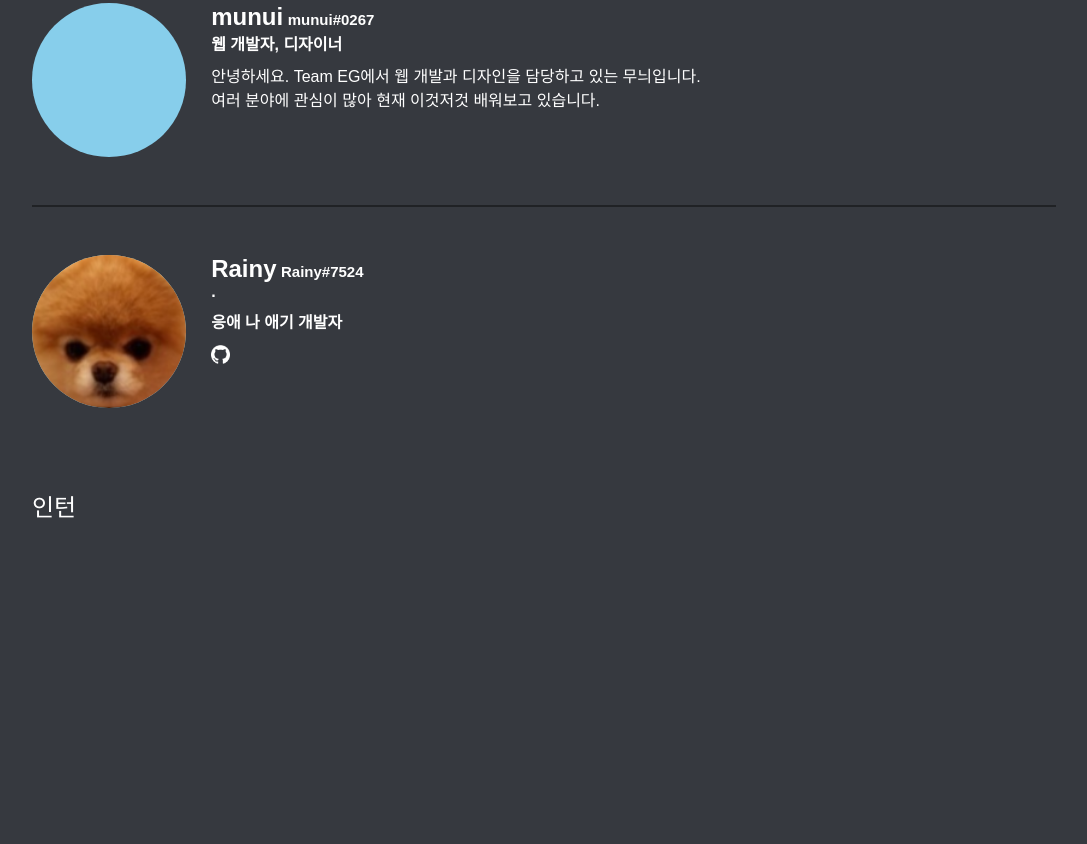
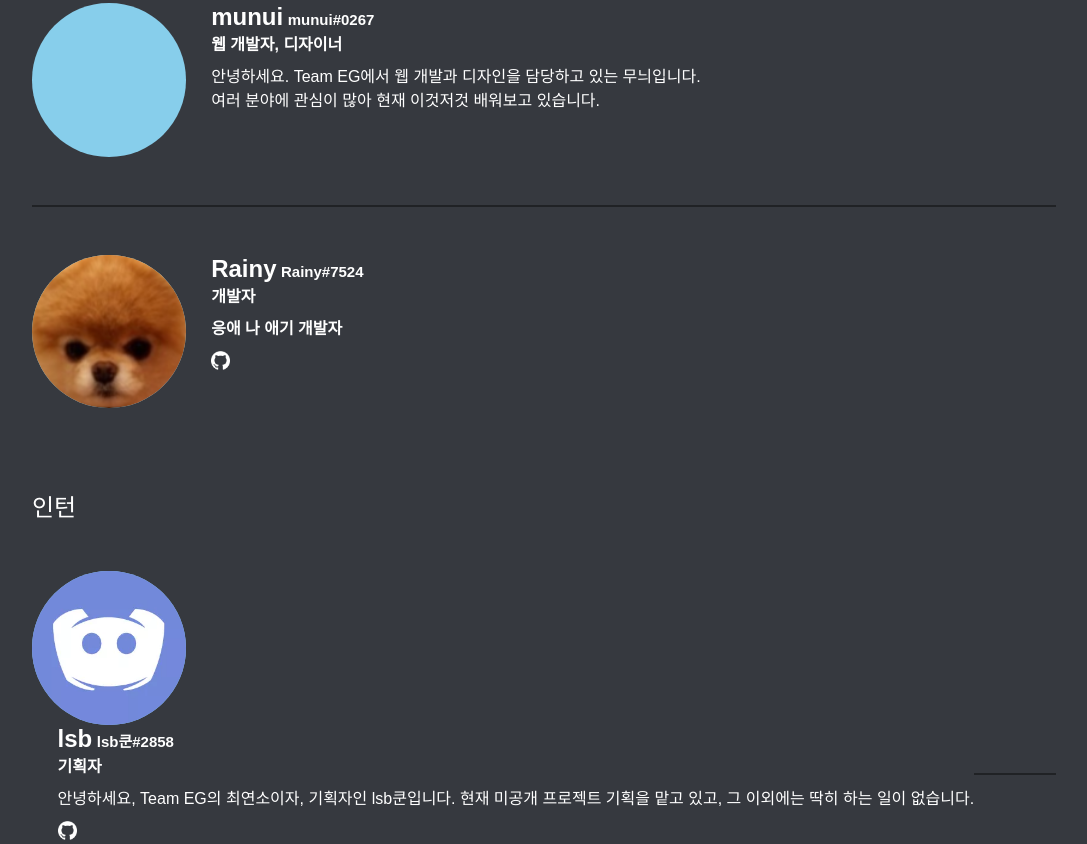
Before and after one commit to Team-EG/Team-EG.github.io, a plain HTML site: page aboutTeamV2.html in a window 1280 px wide. Shown: the part 698-1542 px from the top of the page, without its empty margins (96-1183 px from the left). Before the commit the page ends 1269 px from the top, so only its background shows below. Drawn offline with Linux system fonts and the light colour scheme.

Commit message:
링크 수정 , 인턴 추가 !

```diff
--- a/aboutTeamV2.html
+++ b/aboutTeamV2.html
@@ -21,10 +21,8 @@
             </div>
             <div class="memberInfoDiv">
                 <div style="float:none;">
-                    <p style="float:none; margin: 0;">
-                        <span class="itemNameText"><b>eunwoo1104</b></span>
-                        <span style="font-size: 0.9rem"><b>eunwoo1104#9600</b></span><br>
-                    </p>
+                    <span class="itemNameText"><b>eunwoo1104</b></span>
+                    <span class="itemSubNameText"><b>eunwoo1104#9600</b></span><br>
                 </div>
                 <p class="memberRole">팀 리더, Laythe 메인 개발자</p>
                 <p class="memberDescription">
@@ -88,7 +86,7 @@
             <div class="memberInfoDiv">
                <span class="itemNameText"><b>Rainy</b></span>
                <span class="itemSubNameText"><b>Rainy#7524</b></span><br>
-               <p class="memberRole">.</p>
+               <p class="memberRole">개발자</p>
                <p class="memberDescription">
                     <b>응애 나 애기 개발자</b>
                 </p>
@@ -98,6 +96,29 @@
             </div>
         </div>
         <p class="smallTitle" style="margin-top: 10vh;">인턴</p>
+        <div class="bigMemberDiv">
+            <div class="memberDiv">
+                <div class="memberProfileDiv" style="width: 100%; height: 100%; margin-top: 0; margin-left: 0; border-radius: 50%;">
+                    <img class="memberProfileImage" src="images/profile/member/eunwoo1104-profile.webp" style="border-radius: 50%;">
+                </div>
+            </div>
+            <div class="memberInfoDiv">
+                <div style="float:none;">
+                    <span class="itemNameText"><b>lsb</b></span>
+                    <span class="itemSubNameText"><b>lsb쿤#2858</b></span><br>
+                </div>
+                <p class="memberRole">기획자</p>
+                <p class="memberDescription">
+                    안녕하세요, Team EG의 최연소이자, 기획자인 lsb쿤입니다.
+                    현재 미공개 프로젝트 기획을 맡고 있고,
+                    그 이외에는 딱히 하는 일이 없습니다.
+                </p>
+                <div class="snsDiv">
+                    <a href="https://github.com/eunwoo1104"><img class="snsLogo" src="images/logo/GitHub-logo.png" alt="Github"></a>
+                </div>
+            </div>
+        </div>
+        <hr>
     </div>
 </body>
 </html>
```
Also changed, not shown: index.html (+1 -1 lines), mainPage.html (+1 -1 lines).
